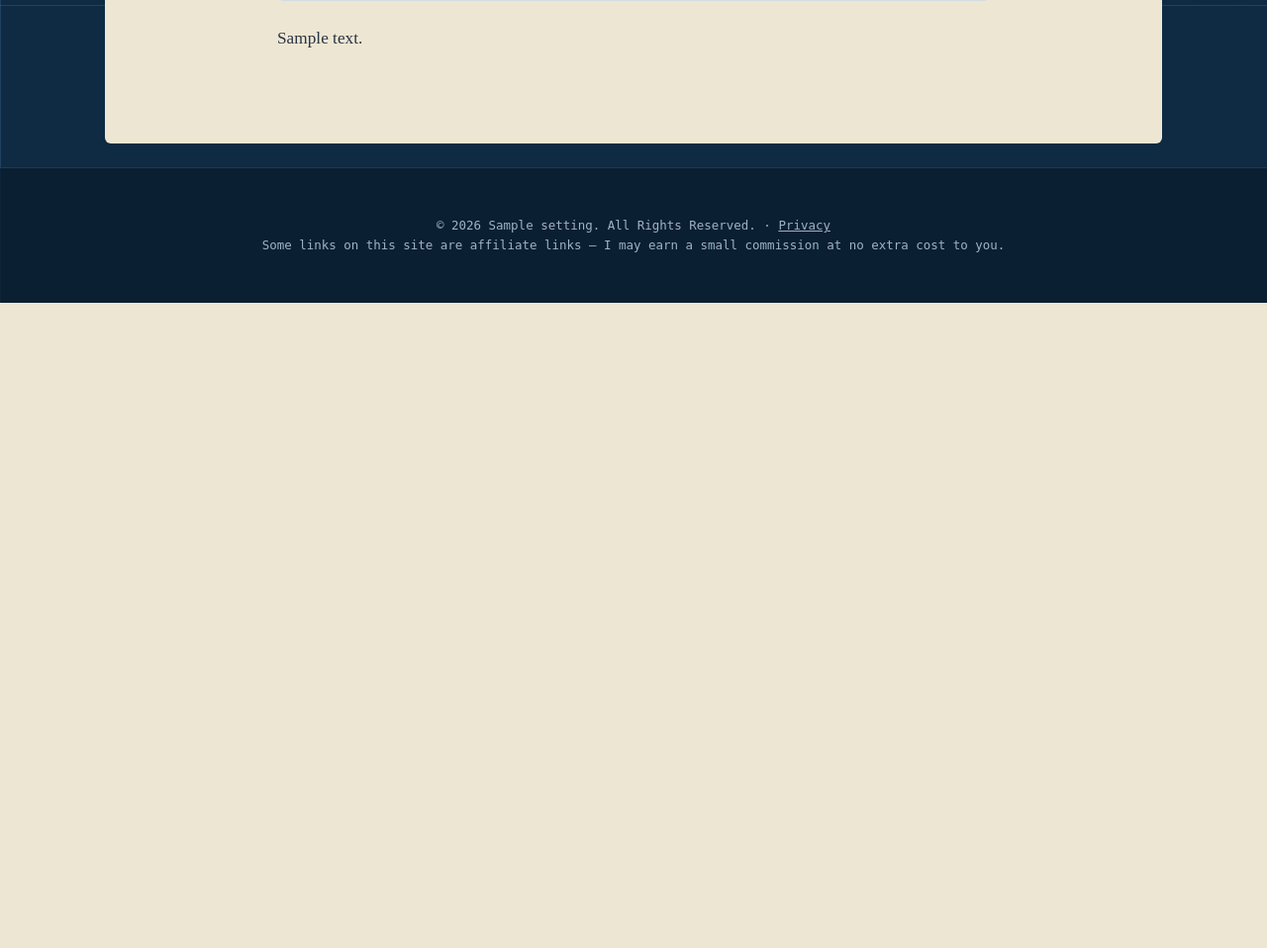
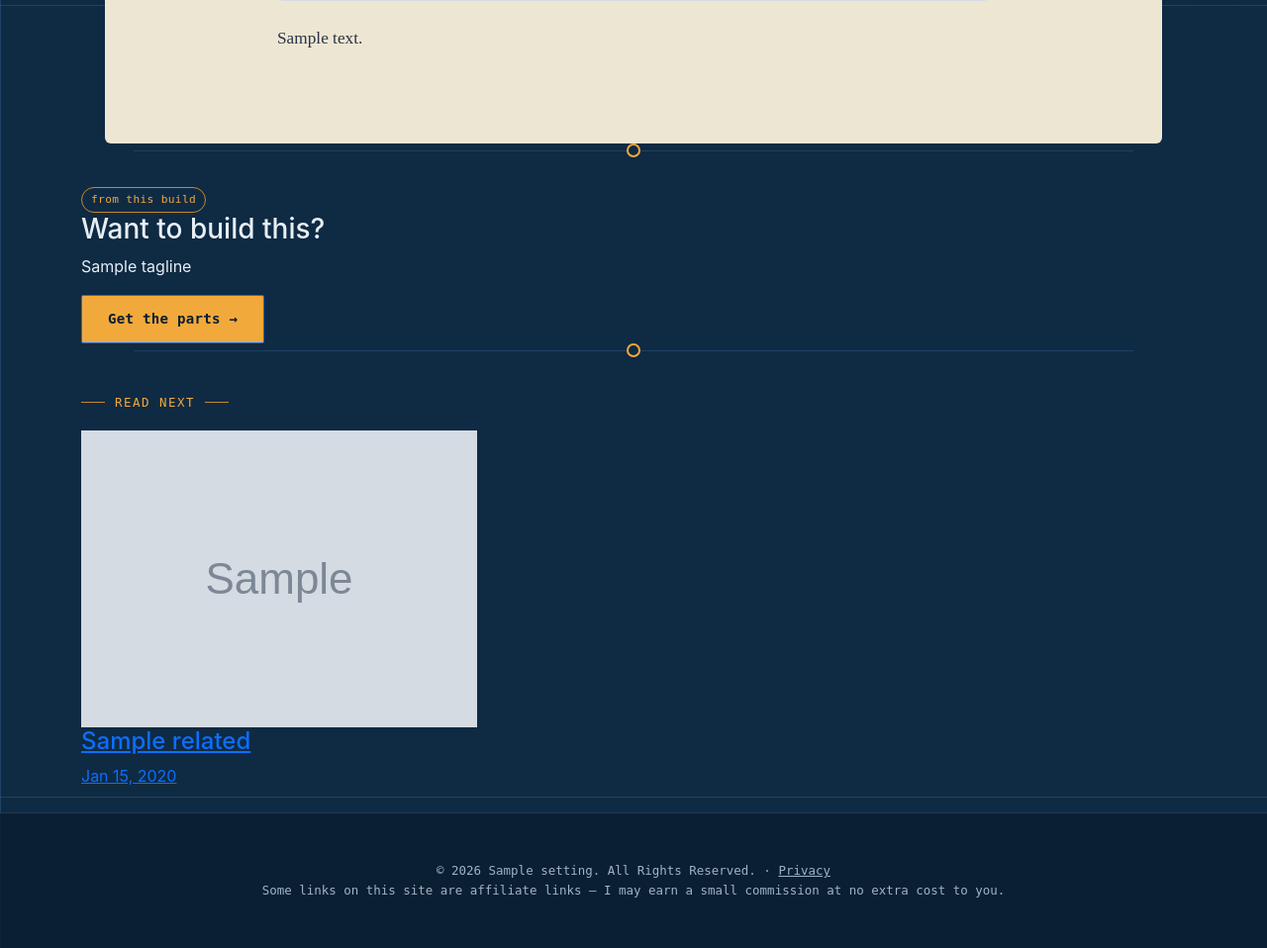
Before and after one commit to pradeep1955/mysite, a Django app: template blog/templates/blog/post_detail.html in a window 1280 px wide. Shown: the part 795-1753 px from the top of the page at 99% size. Before the commit the page ends 1101 px from the top, so only its background shows below. Run offline with Django 4.2, Linux system fonts and the light colour scheme; tables that the repository leaves empty hold one stand-in row (values such as "Sample post"); the template is opened without the code that fills it: values that come from a table or form of the project are taken from there, most other values are stand-ins (such as "Sample title", 1, 10 or a date in 2020); grey boxes marked "Sample" are stand-in pictures; some libraries are stand-ins or nearby versions.

Commit message:
added CTA to blog datails

```diff
--- a/blog/templates/blog/post_detail.html
+++ b/blog/templates/blog/post_detail.html
@@ -28,4 +28,38 @@
     {% endif %}
   </div>
 </section>
+
+{% if matching_kit %}
+<div class="node-marker"></div>
+<section class="store-section">
+  <div class="store-wrap">
+    <div class="post-cta-card">
+      <span class="tag">from this build</span>
+      <h3>Want to build this?</h3>
+      <p>{{ matching_kit.tagline|default:matching_kit.summary|truncatewords:20 }}</p>
+      <a class="btn btn-primary" href="{{ matching_kit.get_absolute_url }}">Get the parts →</a>
+    </div>
+  </div>
+</section>
+{% endif %}
+
+{% if related_posts %}
+<div class="node-marker"></div>
+<section class="store-section">
+  <div class="store-wrap">
+    <div class="eyebrow">read next</div>
+    <div class="related-posts-grid">
+      {% for related in related_posts %}
+      <a class="related-post-card" href="{% url 'post-detail' related.id %}">
+        {% if related.image %}
+        <img src="{{ related.image.url }}" alt="{{ related.title }}">
+        {% endif %}
+        <h4>{{ related.title }}</h4>
+        <span class="related-post-date">{{ related.date_posted|date:"M d, Y" }}</span>
+      </a>
+      {% endfor %}
+    </div>
+  </div>
+</section>
+{% endif %}
 {% endblock %}
```
